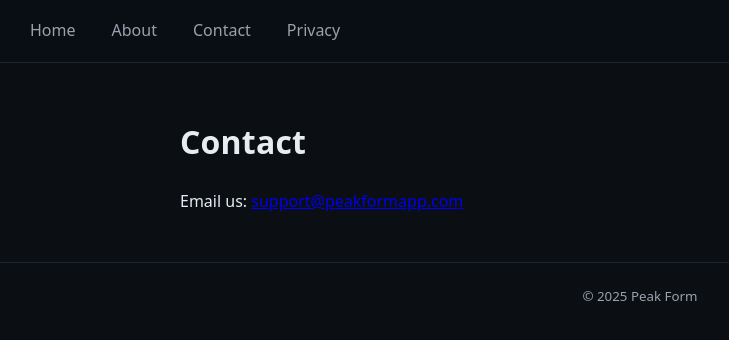
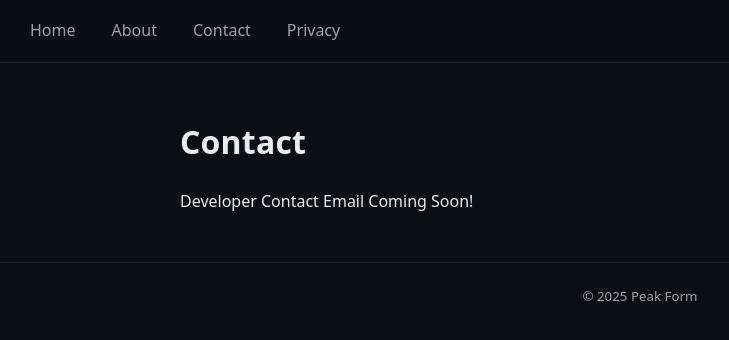
Before and after one commit to imshaheer01/peakform-website, a Jekyll site: the page built from contact.md, in a window 1280 px wide. Shown: the top 340 px of the page, without its empty margins (0-729 px from the left). Built offline with Jekyll 4.4.1, drawn with Linux system fonts in a browser that asks for light colours.

Commit message:
Remove contact email for now

```diff
--- a/contact.md
+++ b/contact.md
@@ -5,4 +5,5 @@ description: Contact Peak Form
 ---
 
 # Contact
-Email us: <a href="mailto:support@peakformapp.com">support@peakformapp.com</a>
+<!-- Email us: <a href="mailto:support@peakformapp.com">support@peakformapp.com</a> -->
+Developer Contact Email Coming Soon!
```
